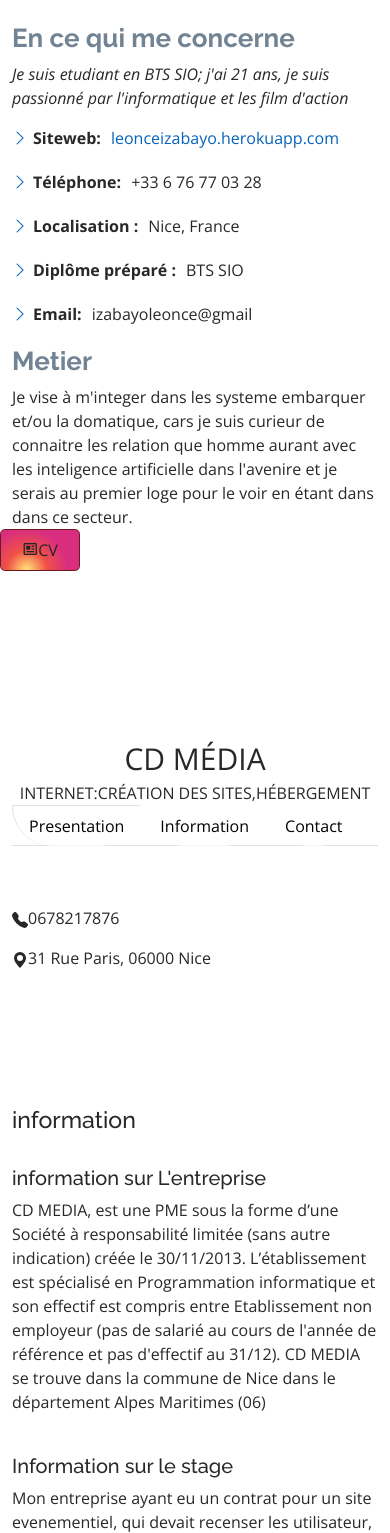
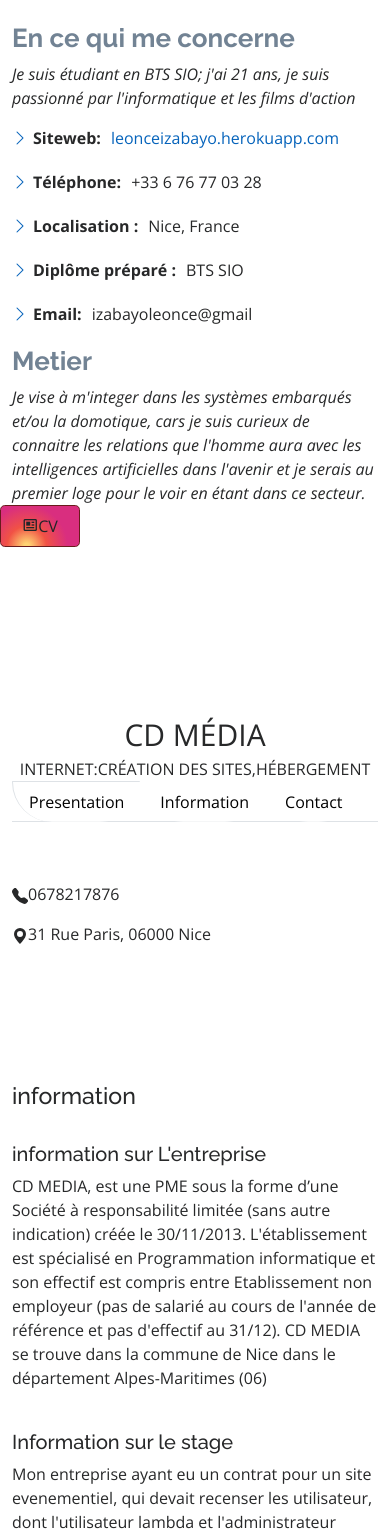
Before and after one commit to izabayoleonce/Porfolio, a PHP site: page / in a window 390 px wide. Shown: the part 1468-3001 px from the top of the page. Run offline with PHP 8.4, Linux system fonts and the light colour scheme.

Commit message:
nouveau dossier

```diff
--- a/acceuil/index.php
+++ b/acceuil/index.php
@@ -46,7 +46,7 @@
         <div class="section-title">
           <h2>A Propos</h2>
           <h3>Formation</h3>
-          <p>Je fais une formation en SLAM, je compte devenir un informaticien complet en poursuivant aprés le BTS une licence en infromatique générale afin d'integrer un Masters en ingenierie du Smart Bulding. Alors je souhaite integrer une ecole d'ingenier informatioque</p>
+          <p>Je fais une formation en SLAM, je compte devenir un informaticien complet en poursuivant après le BTS une licence en informatique générale afin d'intégrer un master en ingénierie du Smart building. Alors je souhaite intégrer une école d'ingénier informatique</p>
         </div>
 
         <div class="row">
@@ -56,7 +56,7 @@
           <div class="col-lg-8 pt-4 pt-lg-0 content">
             <h3> En ce qui me concerne</h3>
             <p class="fst-italic">
-            Je suis etudiant en BTS SIO; j'ai 21 ans, je suis passionné par l'informatique et les film d'action
+            Je suis étudiant en BTS SIO; j'ai 21 ans, je suis passionné par l'informatique et les films d'action
             </p>
             <div class="row">
               <div class="col-lg-6">
@@ -74,8 +74,8 @@
               </div>
             </div>
             <h3>Metier</h3>
-            <p>
-            Je vise à m'integer dans les systeme embarquer et/ou la domatique, cars je suis curieur de connaitre les relation que homme aurant avec les inteligence artificielle dans l'avenire et je serais au premier loge pour le voir en étant dans dans ce secteur.
+            <p class="fst-italic">
+            Je vise à m'integer dans les systèmes embarqués et/ou la domotique, cars je suis curieux de connaitre les relations que l'homme aura avec les intelligences artificielles dans l'avenir et je serais au premier loge pour le voir en étant dans ce secteur.
             </p>
           </div>
           <a class="btn cvleo" href="./document/Leonce_IZABAYO_CV.pdf"><i class="bx bx-news"></i>CV</a>
@@ -139,8 +139,8 @@
               <div class="panier-principal">
                 <h5><br>information sur L'entreprise</br></h5>
                 <p><span> CD MEDIA, est une PME sous la forme d’une Société à responsabilité limitée (sans autre indication) créée le 30/11/2013.</span>
-                <span>L’établissement est spécialisé en Programmation informatique et son effectif est compris entre Etablissement non employeur (pas de salarié au cours de l'année de référence et pas d'effectif au 31/12).</span>
-                <span>CD MEDIA se trouve dans la commune de Nice dans le département Alpes Maritimes (06)</span></p>
+                <span>L'établissement est spécialisé en Programmation informatique et son effectif est compris entre Etablissement non employeur (pas de salarié au cours de l'année de référence et pas d'effectif au 31/12).</span>
+                <span>CD MEDIA se trouve dans la commune de Nice dans le département Alpes-Maritimes (06)</span></p>
               </div>
               <div class="panier-second">
                 <h5><br>Information sur le stage</br></h5>
@@ -799,32 +799,6 @@
 
           </div>
 
-          <div class="col-lg-8 mt-5 mt-lg-0">
-
-            <form action="forms/contact.php" method="post" role="form" class="php-email-form">
-              <div class="row">
-                <div class="col-md-6 form-group">
-                  <input type="text" name="name" class="form-control" id="name" placeholder="Your Name" required>
-                </div>
-                <div class="col-md-6 form-group mt-3 mt-md-0">
-                  <input type="email" class="form-control" name="email" id="email" placeholder="Your Email" required>
-                </div>
-              </div>
-              <div class="form-group mt-3">
-                <input type="text" class="form-control" name="subject" id="subject" placeholder="Subject" required>
-              </div>
-              <div class="form-group mt-3">
-                <textarea class="form-control" name="message" rows="5" placeholder="Message" required></textarea>
-              </div>
-              <div class="my-3">
-                <div class="loading">Loading</div>
-                <div class="error-message"></div>
-                <div class="sent-message">Your message has been sent. Thank you!</div>
-              </div>
-              <div class="text-center"><button type="submit">Envoyer</button></div>
-            </form>
-
-          </div>
 
         </div>
 
--- a/acceuil/ppe/Horloge/styles/min.css
+++ b/acceuil/ppe/Horloge/styles/min.css
@@ -13,10 +13,11 @@
     width: 700px;
     right: 600px;
     margin: 0 auto;
-    border: 5px solid #88B169;
+    background-color: #1C1C10;
+    border: 5px solid #696741;
     justify-content: center;
     align-items: center;
-
+    color: #3C5A69;
     display: grid;
     grid-template-columns: repeat(5, 1fr);
     grid-template-rows: repeat(3, 1fr);
--- a/acceuil/ppe/projet-perso.php
+++ b/acceuil/ppe/projet-perso.php
@@ -73,7 +73,7 @@
               <ul>
                 <li><strong>Category</strong>: Web design</li>
                 <li><strong>Client</strong>: ASU Company</li>
-                <li><strong>Project URL</strong>: <a class="btn btn-success" href="./Horloge/index.html">www.example.com</a></li>
+                <li><strong>Project URL</strong>: <a class="btn btn-success" href="http://51.178.86.117:8083/Porfolio/acceuil/ppe/Horloge/index.php">Acceder</a></li>
               </ul>
             </div>
             <div class="portfolio-description">
```
Also changed, not shown: acceuil/ppe/Horloge/styles/min.js (+4 -35 lines).
